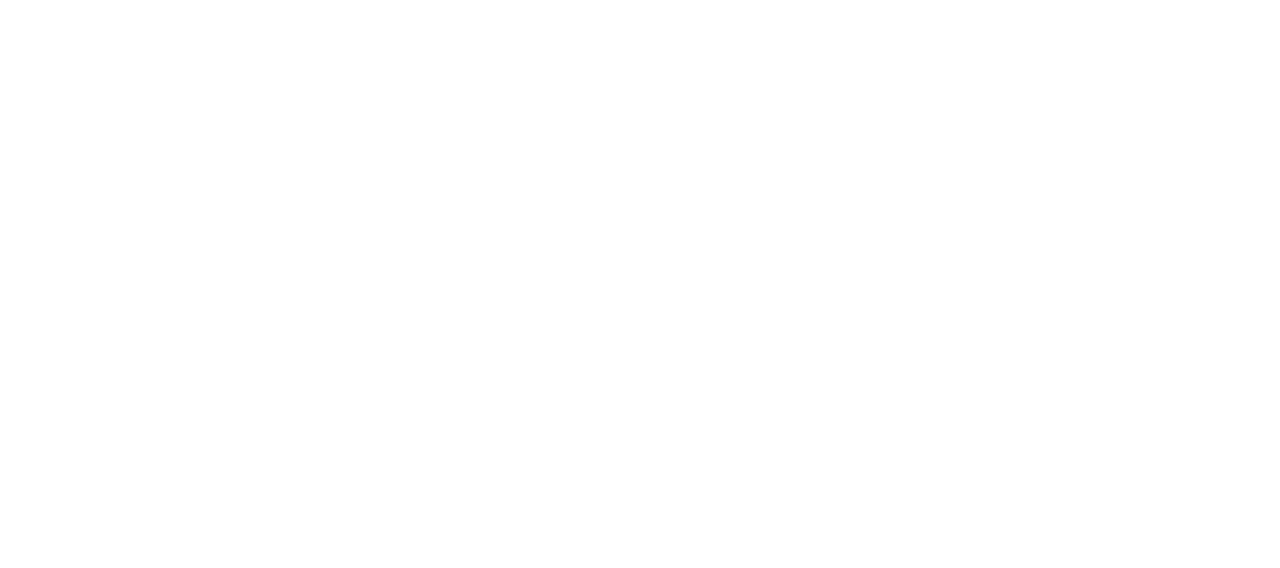
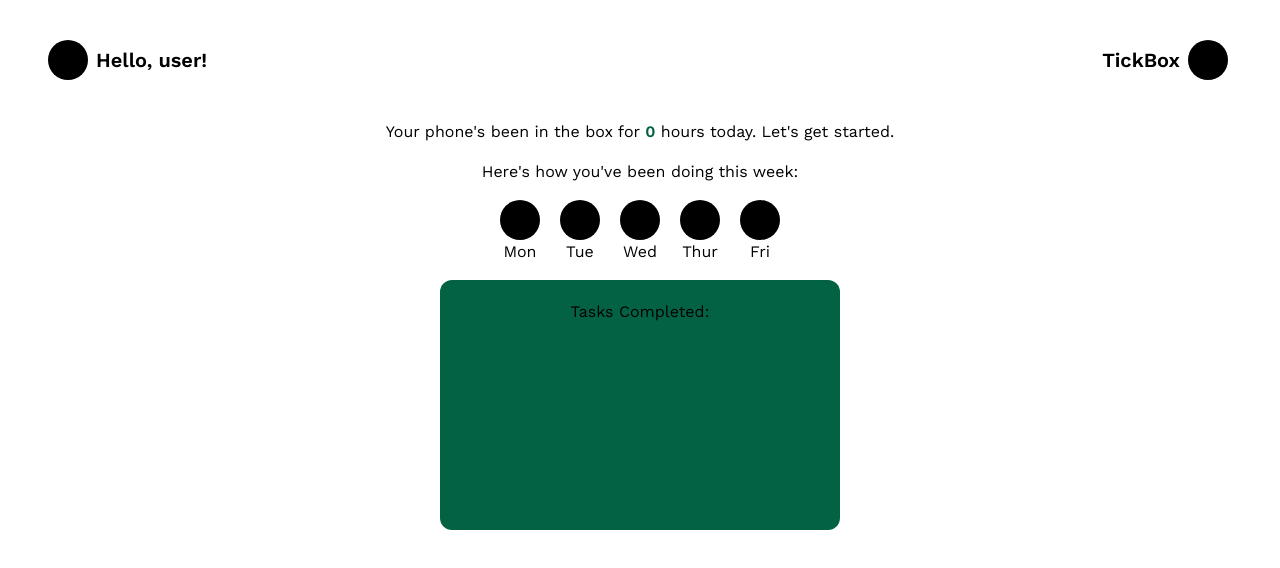
Before and after one commit to Group-1-SDP/frontend, a React (Vite) app: page /progress in a window 1280 px wide. Before the commit this address had no page. Shown: the top 568 px of the page. Built offline with nearby package versions, Linux system fonts and the light colour scheme.

Commit message:
Initial Tasks Completed Page

```diff
--- a/src/App.tsx
+++ b/src/App.tsx
@@ -3,6 +3,7 @@ import Authenticator from './views/Authenticator'
 import MainPage from './views/MainPage'
 import { BrowserRouter, Routes, Route } from "react-router-dom";
 import { TodoList } from './views/TodoList';
+import Progress from './views/Progress';
 
 function App() {
 
@@ -12,6 +13,7 @@ function App() {
       <Routes>
         <Route path="/" element={<MainPage/>}/>
         <Route path="todo" element={<TodoList/>}/>
+        <Route path="progress" element={<Progress />}/>
       </Routes>
 
     </BrowserRouter>
--- /dev/null
+++ b/src/components/progress/DayDropdown.tsx
@@ -0,0 +1,12 @@
+import React from 'react'
+
+function DayDropdown() {
+  return (
+    <div className=' my-4 w-[400px] h-[250px] bg-greenAccent rounded-xl'>
+        <h1 className='py-5'>Tasks Completed:</h1>
+
+    </div>
+  )
+}
+
+export default DayDropdown
--- /dev/null
+++ b/src/components/progress/TotalToday.tsx
@@ -0,0 +1,52 @@
+import React from "react";
+import DayDropdown from "./DayDropdown";
+
+interface DayProgressProps {
+  day: string;
+  hoursWorked?: number;
+}
+
+function DayProgress({ day, hoursWorked }: DayProgressProps) {
+  return (
+    <div className="flex flex-col items-center hover:scale-125 hover:font-bold transition-all">
+      <div className="bg-black p-5 rounded-full w-5" />
+      <p>{day}</p>
+    </div>
+  );
+}
+
+const daysOfWeek = [
+  "Monday",
+  "Tuesday",
+  "Wednesday",
+  "Thursday",
+  "Friday",
+  "Saturday",
+  "Sunday",
+];
+
+function TotalToday() {
+  return (
+    <div className="text-center">
+      <div>
+        Your phone's been in the box for{" "}
+        <span className="font-bold text-greenAccent">0</span> hours today. Let's
+        get started.
+      </div>
+      <div className="py-4">Here's how you've been doing this week:</div>
+      <div className="flex justify-center space-x-5">
+        <DayProgress day="Mon" />
+        <DayProgress day="Tue" />
+        <DayProgress day="Wed" />
+        <DayProgress day="Thur" />
+        <DayProgress day="Fri" />
+      </div>
+      <div className="flex justify-center items-center">
+        <DayDropdown />
+      </div>
+      <div></div>
+    </div>
+  );
+}
+
+export default TotalToday;
--- /dev/null
+++ b/src/views/Progress.tsx
@@ -0,0 +1,16 @@
+import React from 'react'
+import TopBar from "../components/Utils/TopBar.tsx"
+import TotalToday from '../components/progress/TotalToday.tsx'
+
+function Progress() {
+  return (
+    <div>
+        <TopBar />
+        <div className="flex justify-center">
+            <TotalToday />
+        </div>
+    </div>
+  )
+}
+
+export default Progress
```
